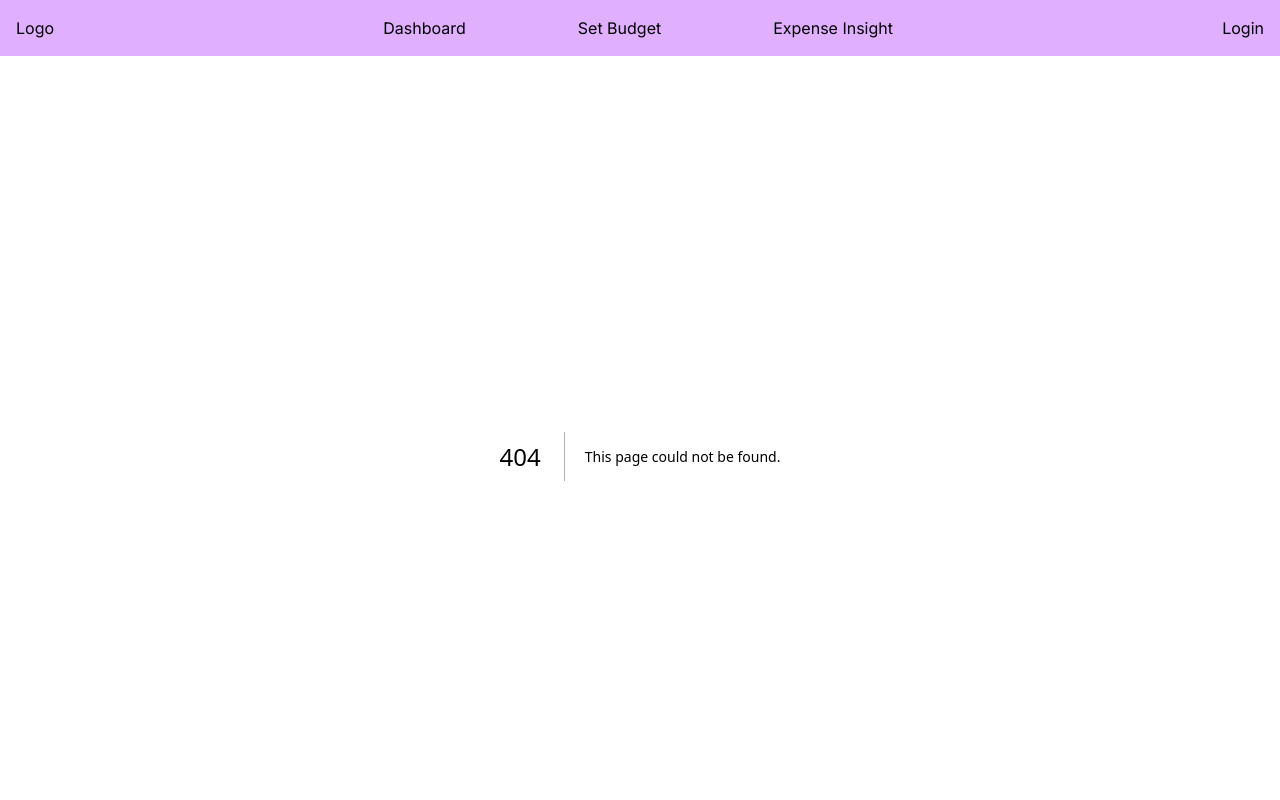
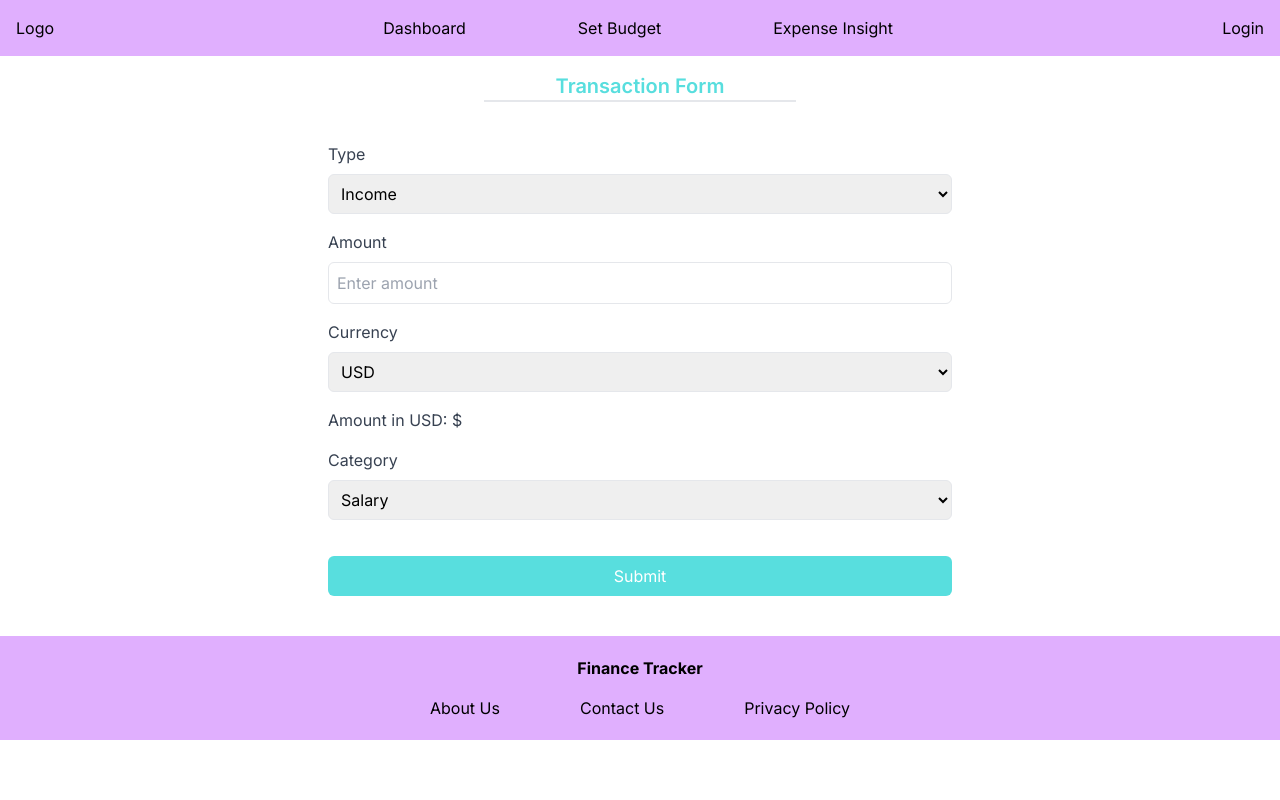
Before and after one commit to sojibjubayer/finance-book, a Next.js app: page /add-transaction in a window 1280 px wide. Before the commit this address had no page. Shown: the top 800 px of the page. Built offline with nearby package versions, Linux system fonts and the light colour scheme.

Commit message:
added transaction form

```diff
--- /dev/null
+++ b/src/app/add-transaction/page.js
@@ -0,0 +1,12 @@
+import TransactionForm from '@/components/transactionForm/TransactionForm';
+import React from 'react';
+
+const AddTransaction = () => {
+    return (
+        <div>
+            <TransactionForm />
+        </div>
+    );
+};
+
+export default AddTransaction;
--- a/src/app/page.js
+++ b/src/app/page.js
@@ -9,13 +9,13 @@ const Home = () => {
       <h2 className="md:w-[50%] mx-auto text-center border-b-2 text-xl mt-4 mb-6 md:mb-10 text-[#58dede] font-semibold">
         Welcome to Your Finance Dashboard
       </h2>
-      <div className="flex flex-col md:flex-row gap-10">
+      <div className="flex flex-col md:flex-row gap-10 ">
         <Summary />
         <IncomeExpenseChart  />
       </div>
-      <div className="flex flex-col md:flex-row justify-center gap-4 md:gap-10 my-4">
-        <Link className="flex-1 bg-[#D3F5F5] p-2 rounded-md flex justify-center" href="/add-transaction">Add Transaction</Link>
-        <Link className="flex-1 bg-[#D3F5F5] p-2 rounded-md flex justify-center" href="/add-transaction">See Transaction List</Link>
+      <div className="flex flex-col md:w-[70%] mx-auto justify-center gap-4 my-4 px-2">
+        <Link className="flex-1 bg-[#f3e673] p-2 rounded-md flex justify-center" href="/add-transaction">Add Transaction</Link>
+        <Link className="flex-1 bg-[#bdf155] p-2 rounded-md flex justify-center" href="/add-transaction">See Transaction List</Link>
       </div>
     </div>
   );
--- a/src/components/dashboard/IncomeExpendChart.jsx
+++ b/src/components/dashboard/IncomeExpendChart.jsx
@@ -44,8 +44,8 @@ const IncomeExpenseChart = () => {
       {
         label: 'Spending',
         data: data.spendingValues,
-        backgroundColor: 'rgba(75, 192, 192, 0.2)',
-        borderColor: 'rgba(75, 192, 192, 1)',
+        backgroundColor: '#FECACA',
+        borderColor: '#F87171',
         borderWidth: 1,
       },
     ],
@@ -90,7 +90,7 @@ const IncomeExpenseChart = () => {
   };
 
   return (
-    <div className="flex-1 md:mr-5">
+    <div className="flex-1 md:mr-5 md:h-[350px]  px-1 md:px-0">
       <h2 className="text-base md:text-xl font-semibold mb-4 text-center">Income and Spending Chart</h2>
       <div className="relative lg:h-[500px] " >
         <Bar
--- a/src/components/dashboard/Summary.jsx
+++ b/src/components/dashboard/Summary.jsx
@@ -5,15 +5,15 @@ const Summary = () => {
     <div className="flex-1">
       <h2 className="text-base md:text-xl font-semibold mb-4 text-center">Summary</h2>
       <div className="space-y-4 py-4">
-        <div className="bg-white p-4  border rounded-md shadow-md mx-4 flex flex-col justify-center items-center">
+        <div className="bg-[#E6D9FF] p-4  border rounded-md shadow-md mx-4 flex flex-col justify-center items-center">
           <h3>Total Income</h3>
           <p>$ 00.0</p>
         </div>
-        <div className="bg-white p-4  border rounded-md shadow-md mx-4 flex flex-col justify-center items-center">
+        <div className="bg-red-200 p-4  border rounded-md shadow-md mx-4 flex flex-col justify-center items-center">
           <h3 className="text-lg">Total Expense</h3>
           <p>$ 00.0</p>
         </div>
-        <div className="bg-white p-4  border rounded-md shadow-md mx-4 flex flex-col justify-center items-center">
+        <div className="bg-green-300 p-4  border rounded-md shadow-md mx-4 flex flex-col justify-center items-center">
           <h3>Total Savings</h3>
           <p>$ 00.0</p>
         </div>
--- /dev/null
+++ b/src/components/transactionForm/TransactionForm.jsx
@@ -0,0 +1,131 @@
+"use client"
+import React, { useState } from "react";
+
+const TransactionForm = () => {
+  const [formData, setFormData] = useState({
+    type: "income",
+    amount: "",
+    currency: "USD",
+    category: "salary",
+  });
+
+  // Handle input change
+  const handleChange = (e) => {
+    const { name, value } = e.target;
+    setFormData((prev) => ({
+      ...prev,
+      [name]: value,
+    }));
+  };
+
+
+  const handleSubmit = (e) => {
+    e.preventDefault();
+    if (!formData.amount || !formData.currency) {
+      alert("Please fill in all fields.");
+      return;
+    }
+
+    console.log(formData);
+  };
+
+  return (
+    <div className="md:w-[50%] mx-auto px-2">
+      <h2 className="md:w-[50%] mx-auto text-center border-b-2 text-xl mt-4 mb-6 md:mb-10 text-[#58dede] font-semibold">
+        Transaction Form
+      </h2>
+      <form onSubmit={handleSubmit} className="my-10 space-y-4">
+        {/* Transaction Type */}
+        <div>
+          <label htmlFor="type" className="block text-gray-700 mb-2">
+            Type
+          </label>
+          <select
+            name="type"
+            id="type"
+            className="border rounded-md p-2 w-full  focus:border-[#58dede] focus:outline-none"
+            value={formData.type}
+            onChange={handleChange}
+          >
+            <option value="income">Income</option>
+            <option value="expense">Expense</option>
+          </select>
+        </div>
+
+        {/* Amount */}
+        <div>
+          <label htmlFor="amount" className="block text-gray-700 mb-2">
+            Amount
+          </label>
+          <input
+            type="number"
+            name="amount"
+            id="amount"
+            className="border rounded-md p-2 w-full focus:border-[#58dede] focus:outline-none"
+            value={formData.amount}
+            onChange={handleChange}
+            placeholder="Enter amount"
+            required
+          />
+        </div>
+
+        {/* Currency */}
+        <div>
+          <label htmlFor="currency" className="block text-gray-700 mb-2">
+            Currency
+          </label>
+          <select
+            name="currency"
+            id="currency"
+            className="border rounded-md p-2 w-full focus:border-[#58dede] focus:outline-none"
+            value={formData.currency}
+            onChange={handleChange}
+          >
+            <option value="USD">USD</option>
+            <option value="EUR">EUR</option>
+            <option value="GBP">BDT</option>
+            <option value="INR">INR</option>
+            {/* Add other currencies as needed */}
+          </select>
+        </div>
+
+        {/* Amount in USD */}
+        <div>
+          <p className="text-gray-700 mb-3">Amount in USD: ${formData.amount}</p>
+        </div>
+
+        {/* Category */}
+        <div>
+          <label htmlFor="category" className="block text-gray-700 mb-2">
+            Category
+          </label>
+          <select
+            name="category"
+            id="category"
+            className="border rounded-md p-2 w-full focus:border-[#58dede] focus:outline-none"
+            value={formData.category}
+            onChange={handleChange}
+          >
+            <option value="salary">Salary</option>
+            <option className="hover:bg-green-400" value="food">Food</option>
+            <option value="rent">Rent</option>
+            <option value="entertainment">Entertainment</option>
+            <option value="other">Other</option>
+          </select>
+        </div>
+
+        {/* Submit Button */}
+        <div className="mt-4">
+          <button
+            type="submit"
+            className="w-full py-2 mt-5 bg-[#58dede] text-white rounded-md hover:bg-[#45b6b6] transition duration-300"
+          >
+            Submit
+          </button>
+        </div>
+      </form>
+    </div>
+  );
+};
+
+export default TransactionForm;
```
Also changed, not shown: src/utils/CurrencyConvertion.js (added, +30 -0 lines).
